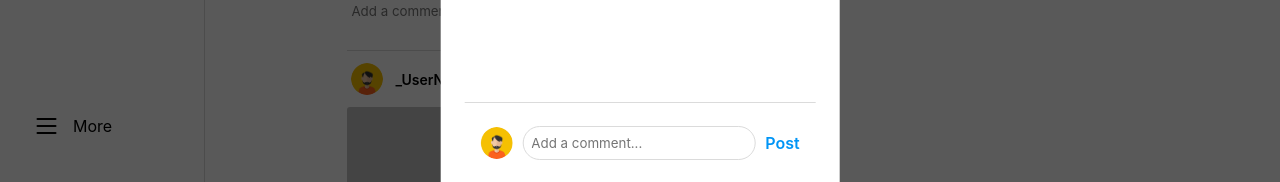
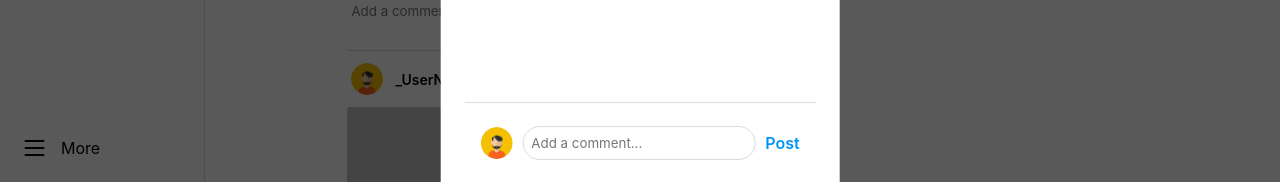
Before and after one commit to yarinmatmoni/instagram-clone, a React (Vite) app: page /#/p/1 in a window 1280 px wide. Shown: the part 618-800 px from the top of the page. Built offline with nearby package versions, Linux system fonts and the light colour scheme.

Commit message:
fix menu responsive bug

```diff
--- a/src/styles/components/_navbar.scss
+++ b/src/styles/components/_navbar.scss
@@ -42,7 +42,7 @@
     height: 100%;
     width: $navbar-narrow-w;
     display: grid;
-		grid-template-rows: 92px 1fr 112px;
+    grid-template-rows: auto 1fr auto;
 
     .logo {
       padding-top: 12px;
@@ -55,7 +55,7 @@
         height: 26px;
         width: 26px;
         background-repeat: no-repeat;
-				background-image: url('../assets/svgs/logo-camera.svg');
+        background-image: url("../assets/svgs/logo-camera.svg");
         background-size: contain;
         background-repeat: no-repeat;
         background-position: center;
@@ -98,6 +98,7 @@
       justify-content: center;
 
       .menu-item {
+        margin-bottom: 12px;
         display: flex;
         padding: 12px;
         cursor: pointer;
@@ -141,7 +142,7 @@
       .logo-image {
         height: 29px;
         width: 103px;
-				background-image: url('../assets/svgs/logo-instagram.svg');
+        background-image: url("../assets/svgs/logo-instagram.svg");
 
         &:hover {
           background-color: initial;
@@ -153,7 +154,7 @@
 
     .menu {
       justify-content: flex-start;
-			padding: 24px;
+      padding: 0 12px;
 
       .menu-item {
         display: flex;
```
Also changed, not shown: 1 other file (tests, documents, lock files or other folders). Lines whose indentation alone changed are shown as unchanged.
